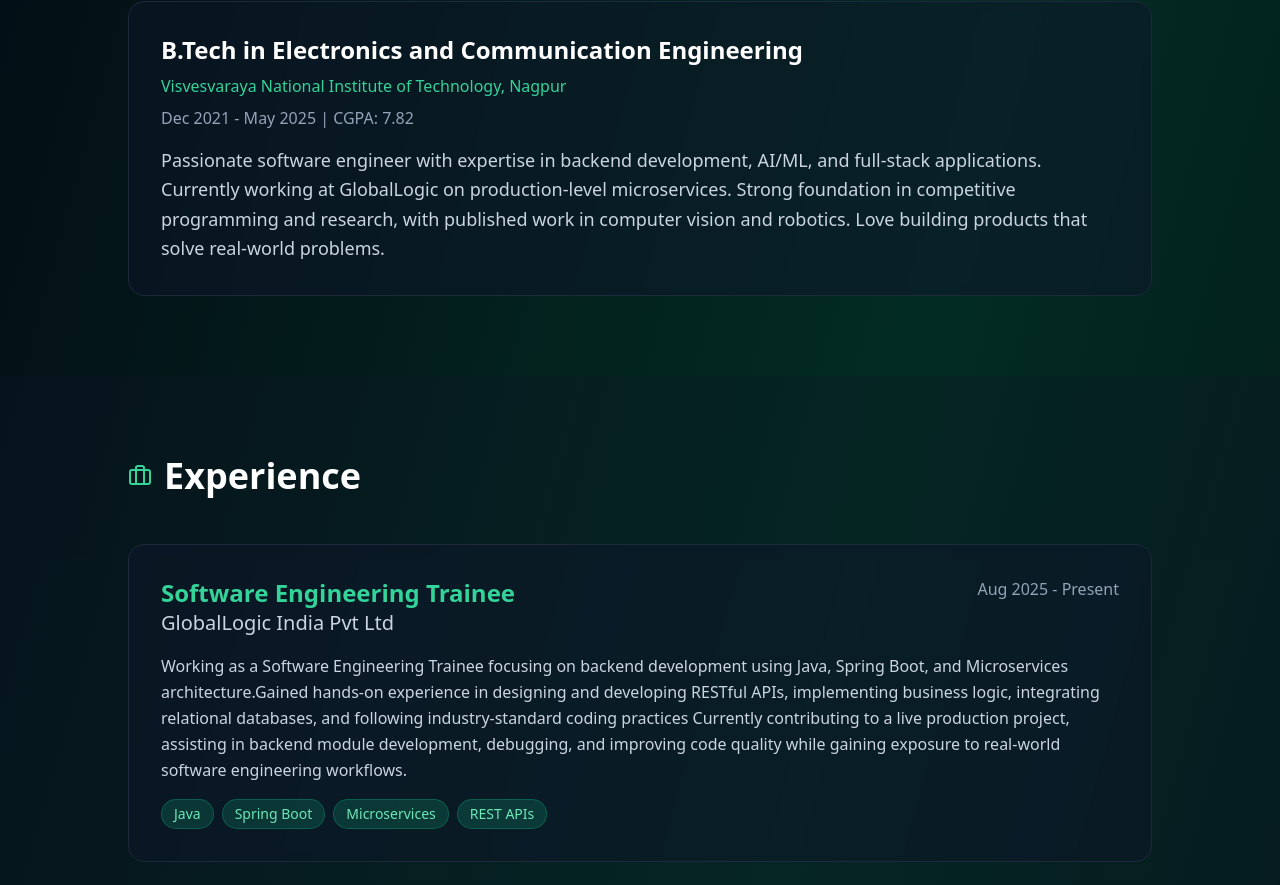
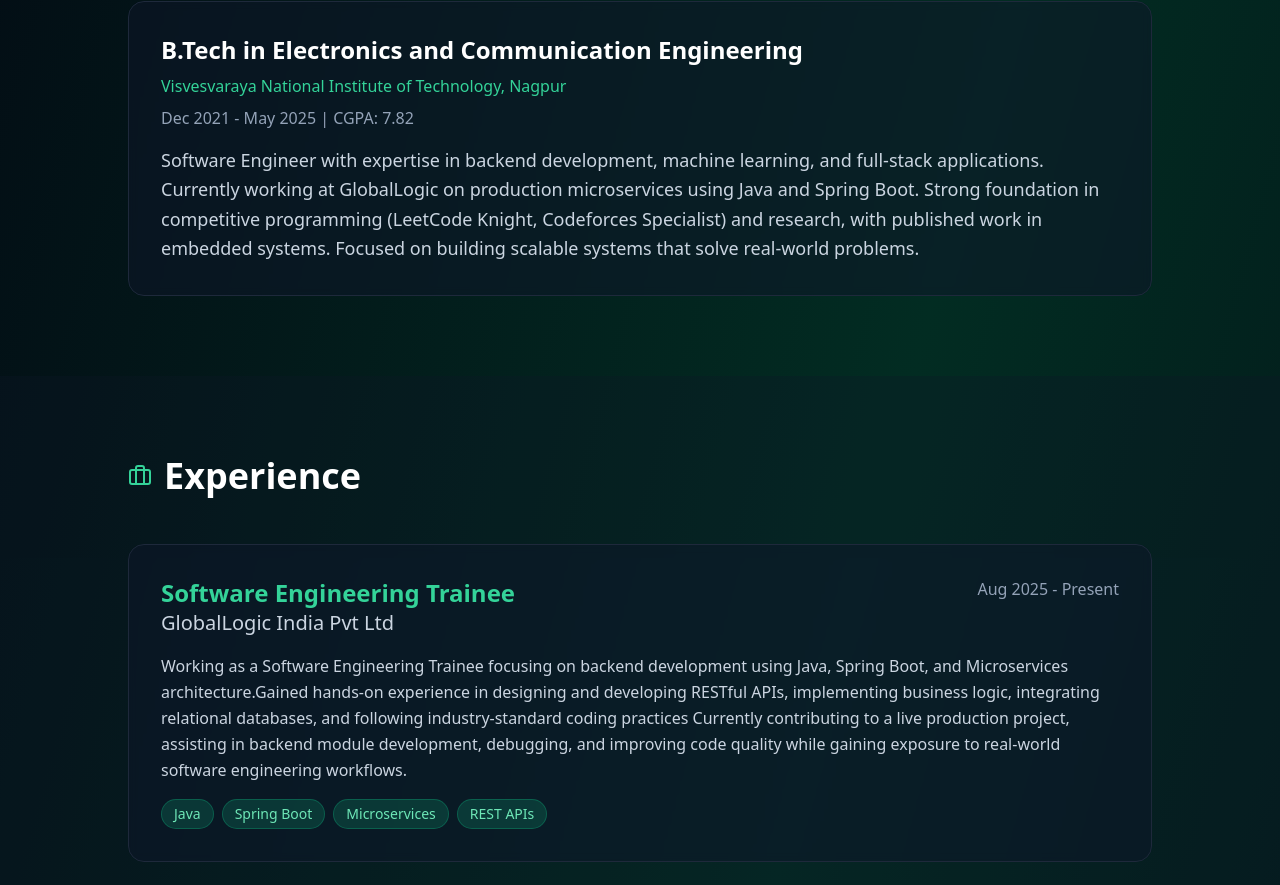
Before and after one commit to Pranav0624/portfolio, a React (Create React App) app: page / in a window 1280 px wide. Shown: the part 967-1852 px from the top of the page. Built offline with nearby package versions, Linux system fonts and the light colour scheme.

Commit message:
fixed description

```diff
--- a/src/App.js
+++ b/src/App.js
@@ -210,9 +210,7 @@ export default function Portfolio() {
             <p className="text-slate-400 mb-4">Dec 2021 - May 2025 | CGPA: 7.82</p>
 
             <p className="text-lg text-slate-300 leading-relaxed">
-              Passionate software engineer with expertise in backend development, AI/ML, and full-stack applications.
-              Currently working at GlobalLogic on production-level microservices. Strong foundation in competitive programming
-              and research, with published work in computer vision and robotics. Love building products that solve real-world problems.
+            Software Engineer with expertise in backend development, machine learning, and full-stack applications.  Currently working at GlobalLogic on production microservices using Java and Spring Boot. Strong foundation in competitive programming (LeetCode Knight, Codeforces Specialist) and research, with published work in embedded systems. Focused on building scalable systems that solve real-world problems.
             </p>
           </div>
         </div>
```
